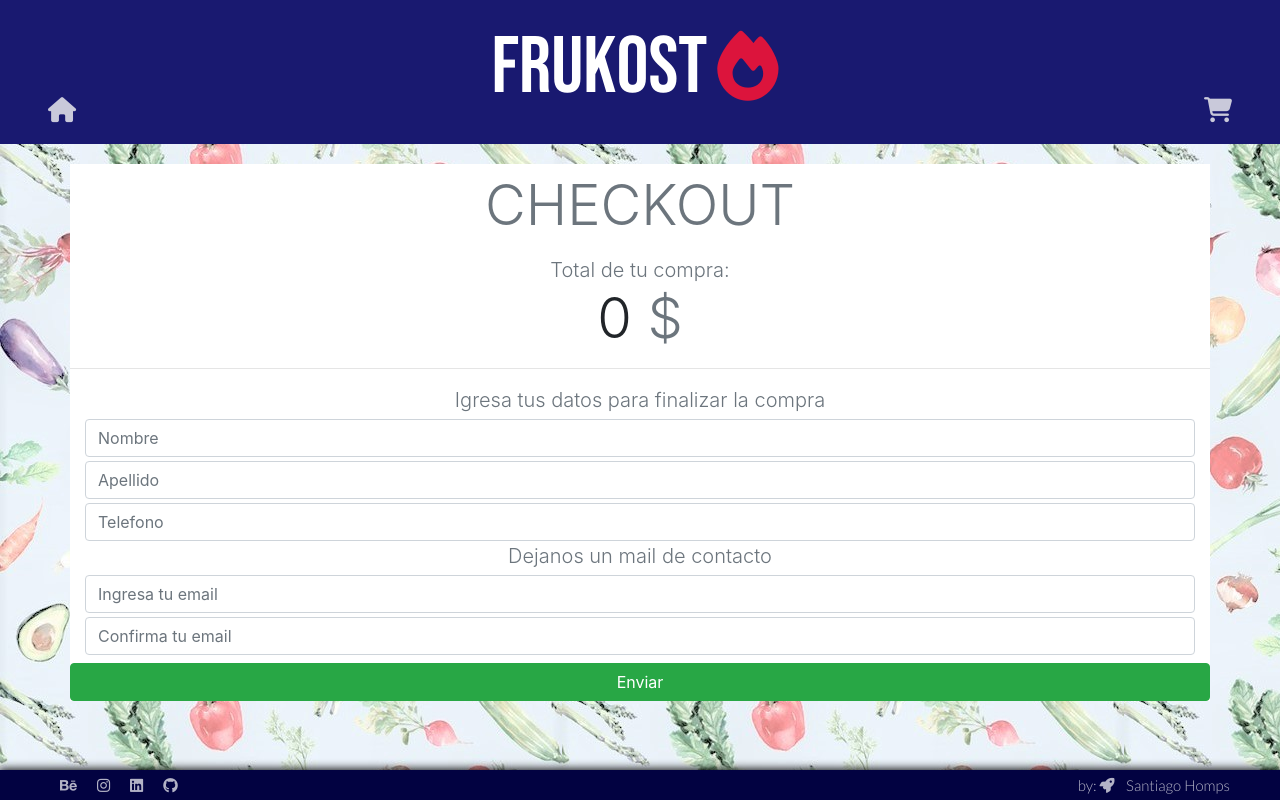
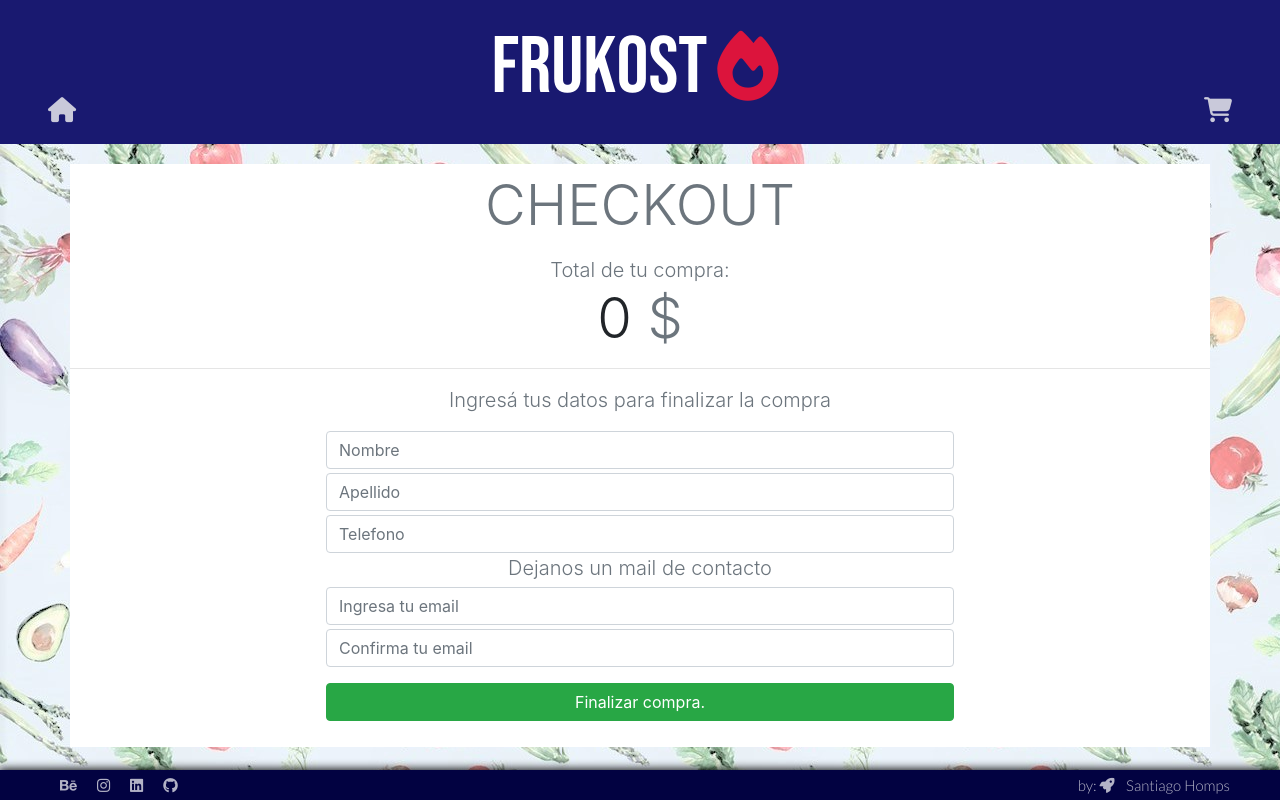
Before and after one commit to Frukostman/FrukostReact, a React (Create React App) app: page /checkout in a window 1280 px wide. Built offline with nearby package versions, Linux system fonts and the light colour scheme.

Commit message:
compracompleta

```diff
--- a/package.json
+++ b/package.json
@@ -17,6 +17,7 @@
     "react-hook-form": "^6.13.1",
     "react-router-dom": "^5.2.0",
     "react-scripts": "4.0.0",
+    "sweetalert": "^2.1.2",
     "web-vitals": "^0.2.4"
   },
   "scripts": {
--- a/src/App.js
+++ b/src/App.js
@@ -2,6 +2,7 @@ import Navbar from './components/navbar/Index';
 import Error from './components/Error/Error';
 import Cart from './components/Cart/Cart';
 import Footer from './components/Footer/Footer'
+import Thanks from './components/Thanks/Thanks'
 
 import Home from './containers/home/Home';
 import ItemDetailContainer from './containers/ItemDetailContainer/ItemDetailContainer'
@@ -27,6 +28,10 @@ function App() {
 
               <Route exact path='/checkout'>
                 <Checkout />
+              </Route>
+
+              <Route exact path='/thanks'>
+                <Thanks />
               </Route>
 
               <Route exact path="/home">
--- /dev/null
+++ b/src/components/Form/Form.css
@@ -0,0 +1,3 @@
+.formulario {
+    padding: 0vw 20vw 2vw 20vw;
+}
--- a/src/components/Form/Form.js
+++ b/src/components/Form/Form.js
@@ -1,14 +1,29 @@
-import React, {useState, Fragment} from 'react'
+import './Form.css'
+
+import  {useState} from 'react'
+import { Link } from 'react-router-dom'
+
+import swal from 'sweetalert';
+
+import useAppContext from '../../context/useAppContext';
+import { getFirestore } from '../../firebase/index';
 
 const Form = () => {
 
+    const { carrito, sumarPrecioTotal } = useAppContext()
+
+    const [orderId, setOrderId] = useState()
     const [datos, setDatos] = useState({
         nombre: '',
         apellido: '',
         telefono: '',
-        email: '',
+        email1: '',
         email2: ''
     })
+
+    //Conectamos con Firebase y vamos a la coleccion de compras realizadas
+    const db = getFirestore()
+    const orders =  db.collection("orders")
 
     const handleInputChange = (event) => {
         setDatos({
@@ -17,40 +32,80 @@ const Form = () => {
         })
     }
 
-    const enviarDatos = (event) => {
-        event.preventDefault()
-        if (datos.nombre === '' || datos.apellido === '') {
-            alert("Tenes que ingresar todos tus datos!")
-        } else {
+    const check = () => {
 
-            console.log(datos.nombre + datos.apellido + datos.telefono + datos.email + datos.email2)
+        if (datos.nombre === "" || datos.apellido === "" || datos.telefono === "" || datos.email1 === "" || datos.email2 === "") {
+            swal("Por favor completá todos los campos solicitados.")
+        }
+        else if (datos.email1 !== datos.email2) {
+            swal("Por favor verificá que las direcciones de mail sean iguales.")
+        }
+        else {
+            guardarEnFB()
         }
     }
 
+//Funcion que envia la compra a Firebase
+    const guardarEnFB = () => {
+
+        //Calcula el valor total
+        let PrecioTotal = sumarPrecioTotal(carrito);
+
+        //formato de nueva orden
+        const newOrder = {
+
+            buyerName: datos.nombre,
+            buyerSurname: datos.apellido,
+            buyerPhone: datos.telefono,
+            buyerMail: datos.email1,
+
+            items: carrito,
+            date: new Date(),
+            totalPrice: PrecioTotal,
+        }
+
+        //se guarda la compra a firebase
+        orders.add(newOrder).then(({ id }) => {
+            setOrderId(id)
+            swal(`Compra realizada con exito! Su comprobante es el N°:${id}`)
+        }).catch(err => {
+            console.log(err)
+        })
+         .finally((e) => {
+            console.log(orderId)
+            carrito = []
+         })
 
 
+    }
+
     return (
-            <Fragment>
-                <form className="text-center" onSubmit={enviarDatos}>
-                   <div className="col mt-1">
-                       <input type="text" placeholder="Nombre" className="form-control" onChange={handleInputChange} name="nombre"></input>
+            <>
+                <form className="formulario text-center">
+                   <div className="col mt-1 p-0">
+                        <input type="text" placeholder="Nombre" className="form-control" onChange={handleInputChange} name="nombre"/>
                    </div>
-                   <div className="col mt-1">
-                       <input type="text" placeholder="Apellido" className="form-control" onChange={handleInputChange} name="apellido"></input>
+                   <div className="col mt-1 p-0">
+                        <input type="text" placeholder="Apellido" className="form-control" onChange={handleInputChange} name="apellido"/>
                    </div>
-                   <div className="col mt-1">
-                       <input type="number" placeholder="Telefono" className="form-control" onChange={handleInputChange} name="telefono"></input>
+                   <div className="col mt-1 p-0">
+                        <input type="number" placeholder="Telefono" className="form-control" onChange={handleInputChange} name="telefono"/>
                    </div>
                    <p className="informacion text-muted pt- mb-0">Dejanos un mail de contacto</p>
-                   <div className="col mt-1">
-                       <input type="email" placeholder="Ingresa tu email" className="form-control" onChange={handleInputChange} name="email1"></input>
+                   <div id="alerta">
+                        <div className="col mt-1 p-0">
+                                <input type="mail" placeholder="Ingresa tu email" className="form-control" onChange={handleInputChange} name="email1"/>
+                        </div>
+                        <div className="col mt-1 p-0">
+                                <input type="mail" placeholder="Confirma tu email" className="form-control" onChange={handleInputChange} name="email2"/>
+                        </div>
                    </div>
-                   <div className="col mt-1">
-                       <input type="email" placeholder="Confirma tu email" className="form-control" onChange={handleInputChange} name="email2"></input>
-                   </div>
-                   <button type="submit" className="btn btn-success btn-block mt-2">Enviar</button>
+                   <Link to="/thanks/">
+                        <button onClick={check} className="btn btn-success btn-block mt-3">Finalizar compra.</button>
+                   </Link>
+
                </form>
-            </Fragment>)
+            </>)
 }
 
 export default Form
--- a/src/components/ItemDetail/ItemDetail.js
+++ b/src/components/ItemDetail/ItemDetail.js
@@ -1,6 +1,6 @@
 import {useState} from 'react'
 import ItemCounter from '../ItemCounter/ItemCounter'
-import { NavLink } from 'react-router-dom';
+import { Link } from 'react-router-dom';
 import './ItemDetail.css';
 
 import useAppContext from '../../context/useAppContext';
@@ -34,9 +34,9 @@ export default function ItemDetail({info}) {
 
                         <div className="botonera">
 
-                            <NavLink to={`/home`}>
+                            <Link to={`/home`}>
                             <button onClick={() => addProductToCarrito(producto, cantidadCart)} className="btn btn-outline-dark"> <strong>Agregar al carrito: {cantidadCart} kg </strong></button>
-                            </NavLink>
+                            </Link>
                             <ItemCounter initialValue={1} maxValue={10} onAdd={onAddItem}/>
 
                         </div>
--- /dev/null
+++ b/src/components/Thanks/Thanks.js
@@ -0,0 +1,14 @@
+import { Link } from 'react-router-dom'
+
+const Thanks = () => {
+    return (
+        <>
+            <h1>Muhcas gracias</h1>
+            <Link to={`/home`}>
+                <p>Volver a la home</p>
+            </Link>
+        </>
+    )
+}
+
+export default Thanks
--- a/src/containers/Checkout/Checkout.js
+++ b/src/containers/Checkout/Checkout.js
@@ -3,57 +3,12 @@ import './Checkout.css'
 import Form from "../../components/Form/Form";
 
 import useAppContext from '../../context/useAppContext';
-import { getFirestore } from '../../firebase/index';
-import { useState } from 'react';
 
 
-//Targetea los input
-let nombre = document.querySelector("#Nombre");
-let apellido = document.querySelector("#Apellido");
-let telefono = document.querySelector("#Telefono");
-let email = document.querySelector("#email");
 
 const Checkout = () => {
 
 const { carrito, sumarPrecioTotal } = useAppContext()
-
-    const [orderId, setOrderId] = useState()
-
-    //Conectamos con Firebase y vamos a la coleccion de compras realizadas
-    const db = getFirestore()
-    const orders =  db.collection("orders")
-
-    //Funcion que envia la compra a Firebase
-    const CompraFirebase = () => {
-
-    //Calcula el valor total
-    let PrecioTotal = sumarPrecioTotal(carrito);
-
-    //formato de nueva orden
-    const newOrder = {
-        buyerName: nombre,
-        buyerSurname: apellido,
-        buyerPhone: telefono,
-        buyerMail: email,
-
-        items: carrito,
-        date: new Date(),
-        total: PrecioTotal,
-    }
-
-    //se guarda la compra a firebase
-    orders.add(newOrder).then(({ id }) => {
-        setOrderId(id)
-    }).catch(err => {
-        console.log(err)
-    }).finally(() => {
-        alert(`Compra realizada con exito, su comprobante es el ${orderId}`)
-        console.log(orderId)
-    })
-
-    console.log()
-
- }
 
  return (
         <>
@@ -62,7 +17,7 @@ const Checkout = () => {
                     <p className="informacion text-muted pt-2 mb-0">Total de tu compra: </p>
                     <p className=" display-4"> {sumarPrecioTotal(carrito)} <span className="text-muted">$</span></p>
                     <hr/>
-                <p className="informacion text-muted pt- mb-0">Igresa tus datos para finalizar la compra</p>
+                    <p className="informacion text-muted mb-3">Ingresá tus datos para finalizar la compra</p>
                     <Form/>
             </div>
         </>
--- a/src/containers/ItemDetailContainer/ItemDetailContainer.js
+++ b/src/containers/ItemDetailContainer/ItemDetailContainer.js
@@ -8,7 +8,6 @@ import { getFirestore } from '../../firebase/index';
 export default function ItemDetailContainer() {
 
     const { id } = useParams();
-    console.log(id)
 
     const [loading, setLoading] = useState(true);
     const [producto, setProducto] = useState({});
@@ -17,10 +16,8 @@ export default function ItemDetailContainer() {
 
             const db = getFirestore();
             const itemCollection = db.collection("productos");
-            console.log(itemCollection)
 
             const idItem = itemCollection.doc(id)
-            console.log(idItem)
 
             idItem.get().then((response, reject) => {
 
```
Also changed, not shown: src/Productos/ProductosFB.jsx (+0 -25 lines), src/components/Cart/Cart.js (+3 -27 lines), 1 other file (tests, documents, lock files or other folders). Lines whose indentation alone changed are shown as unchanged.
